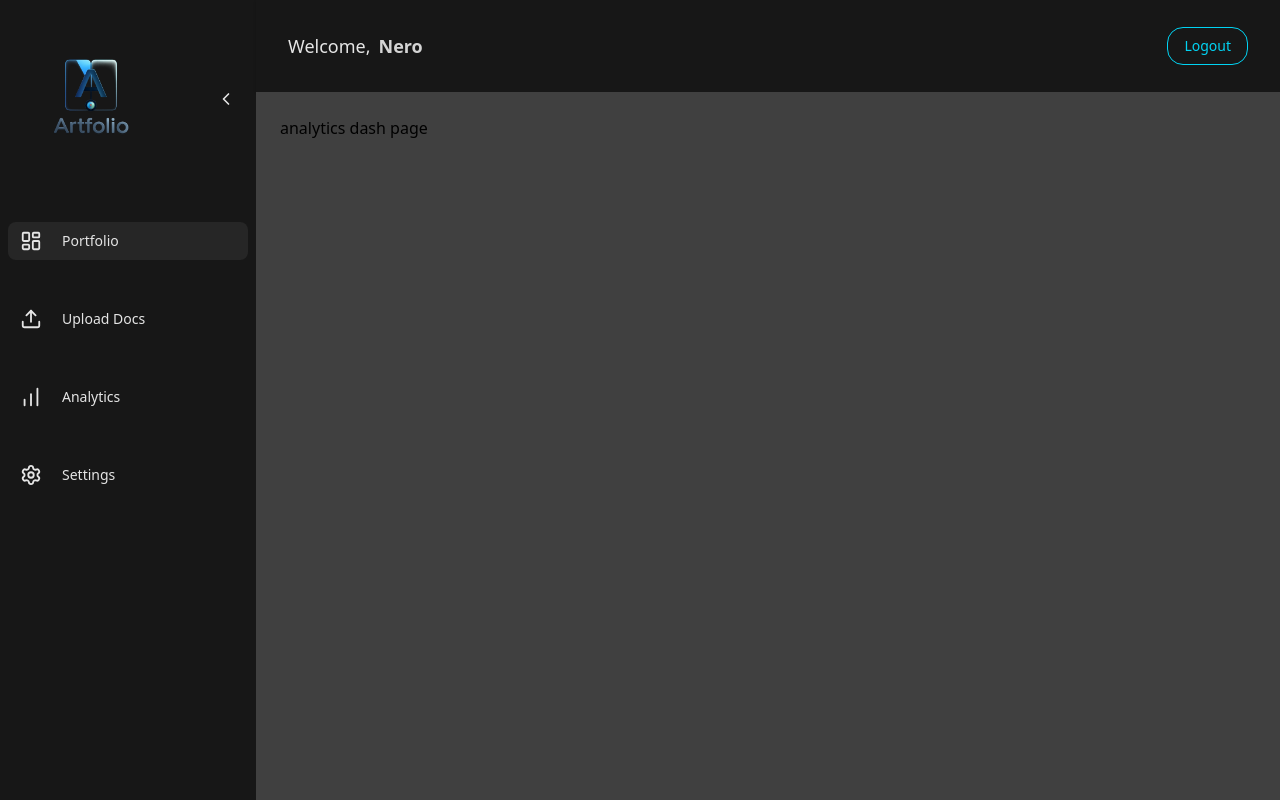
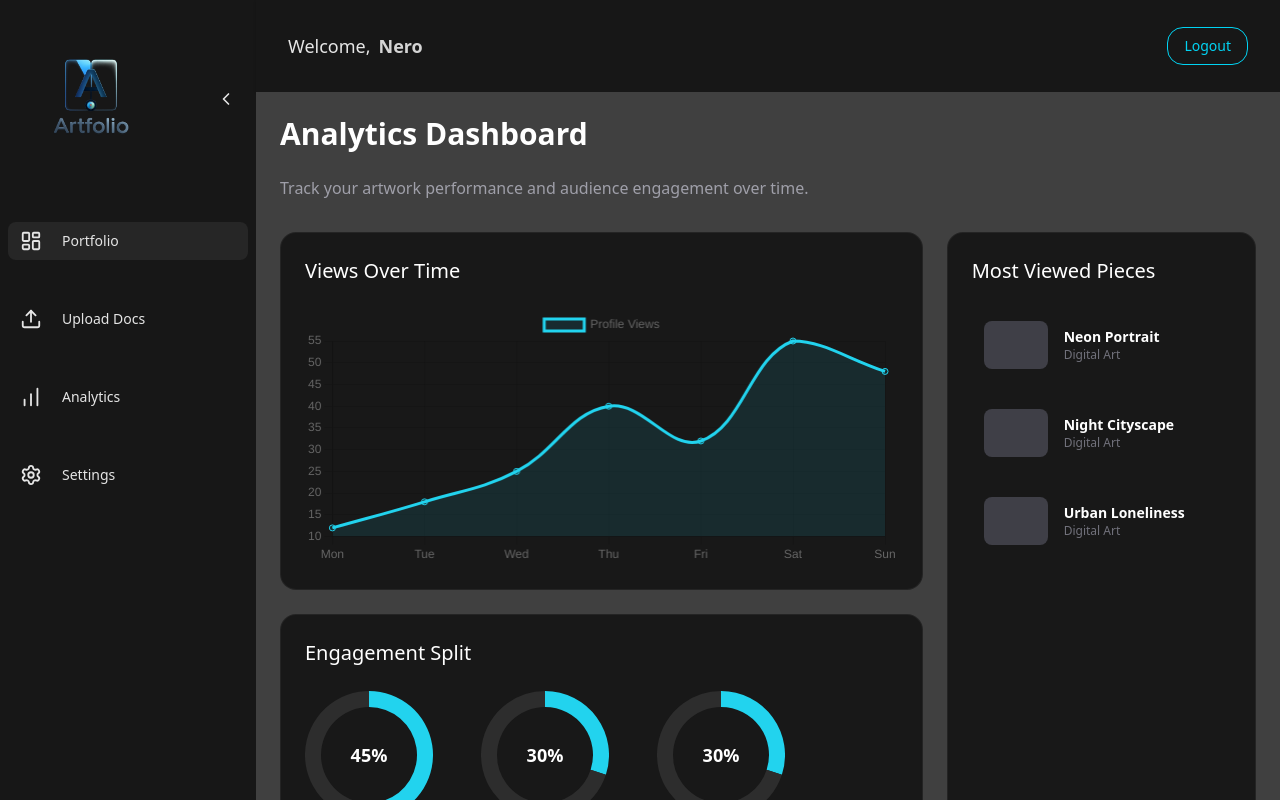
Before and after one commit to nerokome/Artfolio, a Next.js app: page /dashboard/analyticsdash in a window 1280 px wide. Built offline with nearby package versions, Linux system fonts and the light colour scheme.

Commit message:
analyrics dash

```diff
--- a/app/dashboard/analyticsdash/page.tsx
+++ b/app/dashboard/analyticsdash/page.tsx
@@ -1,14 +1,4 @@
-import React from 'react'
-
-const page = () => {
-  return (
-    <div>
-      analytics dash page
-    </div>
-  )
-}
-export default page
-/*use client';
+'*use client';
 import React from 'react';
 import {
   Chart as ChartJS,
@@ -137,4 +127,3 @@ function DonutStat({ label, value }: { label: string; value: number }) {
     </div>
   );
 }
-*/
```
